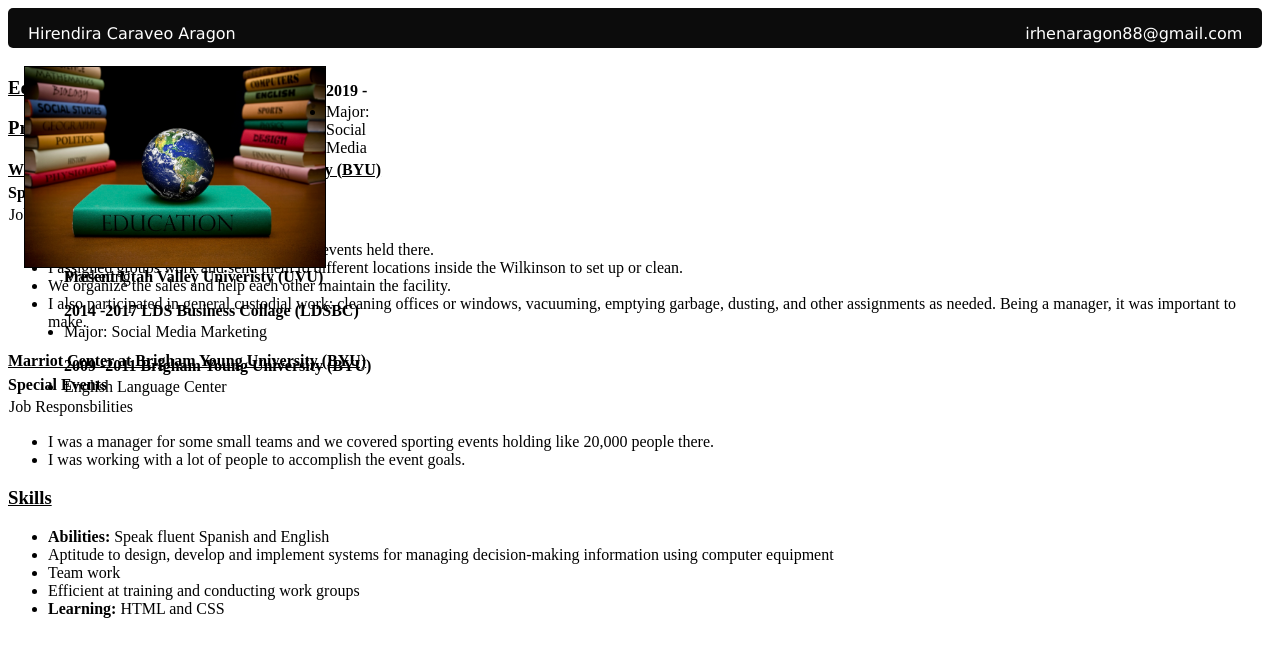
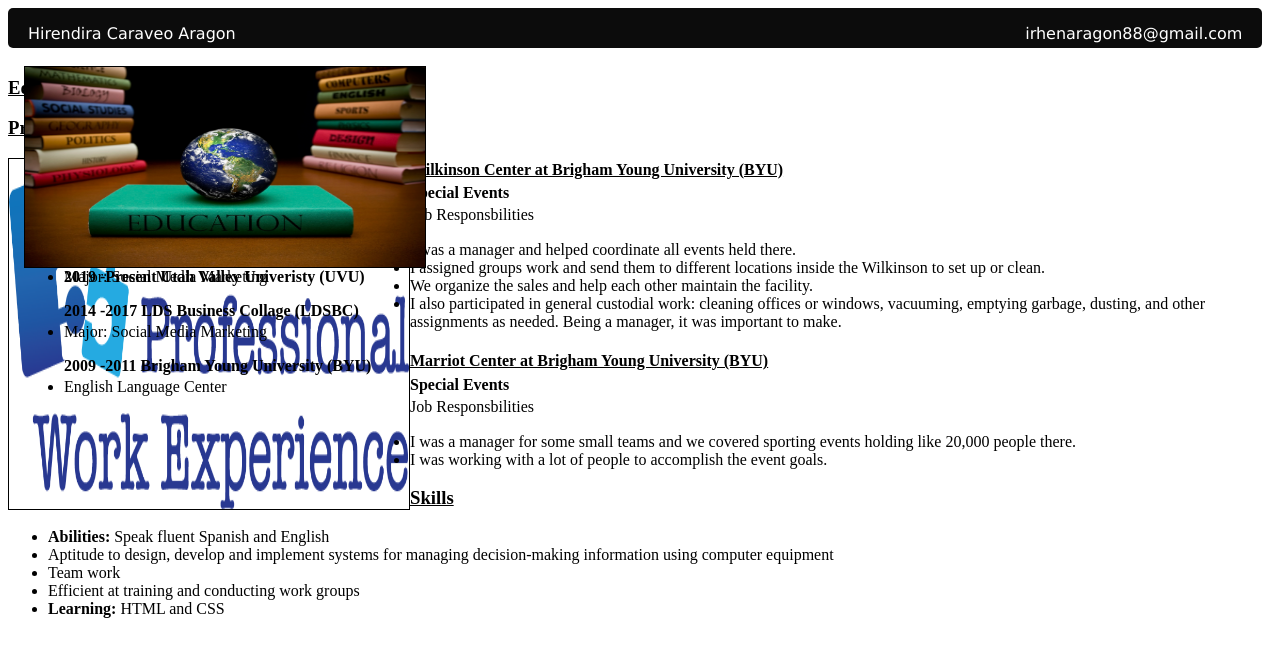
Before and after one commit to HirendiraCaraveo/personalprofolio, a plain HTML site: page index.html in a window 1280 px wide. Drawn offline with Linux system fonts and the light colour scheme.

Commit message:
testing img with text

```diff
--- a/index.html
+++ b/index.html
@@ -18,7 +18,7 @@
             <p>
 
               <div class="top-left" >
-                <img src="images/EDUCATION.jpg" alt=" EDUCATION" width="300" height="200" BORDER="1" align="left">
+                <img src="images/EDUCATION.jpg" alt=" EDUCATION" width="400" height="200" BORDER="1" align="left">
 
             <ul>
                <p id="job-title"><strong> 2019 -Present Utah Valley Univeristy (UVU) </strong></p>
@@ -37,6 +37,8 @@
             </p> </div>
 
             <h3>Professional Experience</h3>
+
+            <img src="images/workexp1.png" alt="work" width="400" height="350" BORDER="1" align="left">
 
             <h4 id="company-name"> Wilkinson Center at Brigham Young University (BYU)</h4>
             <p id="job-title"><strong> Special Events </strong></p>
```
Also changed, not shown: images/workexp1.png (added).
